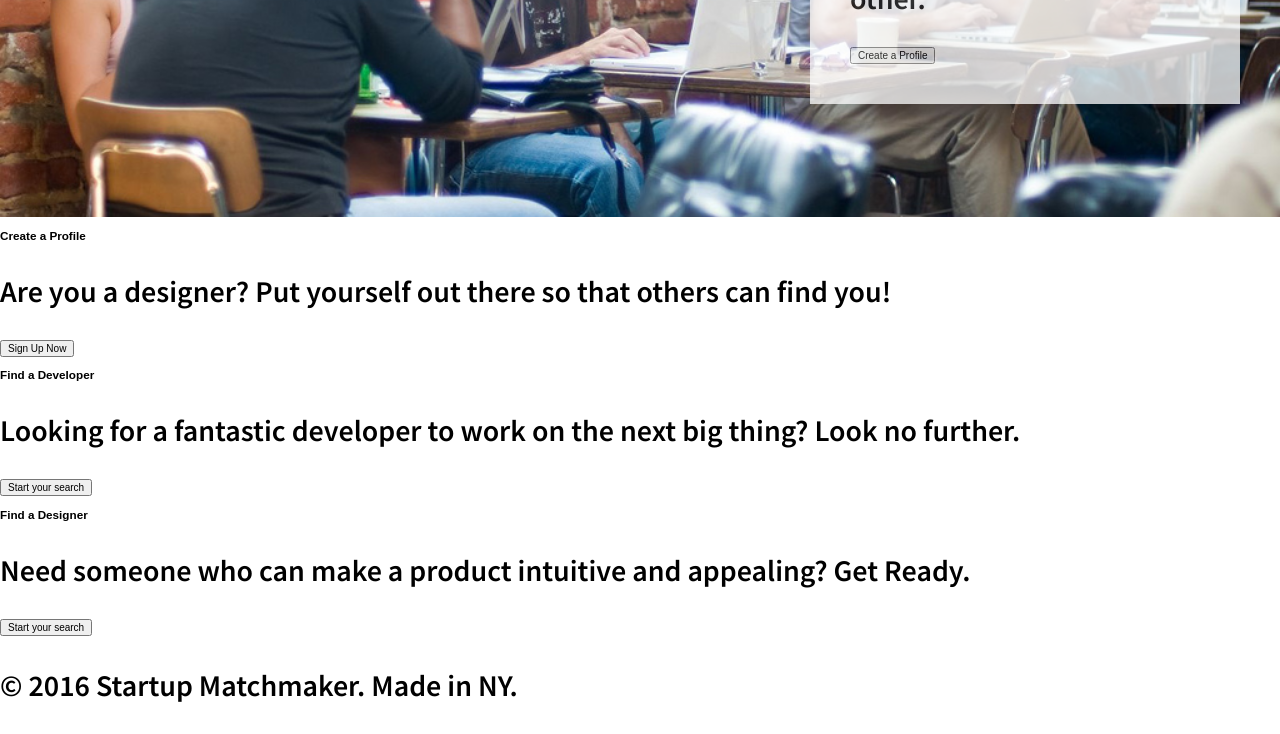
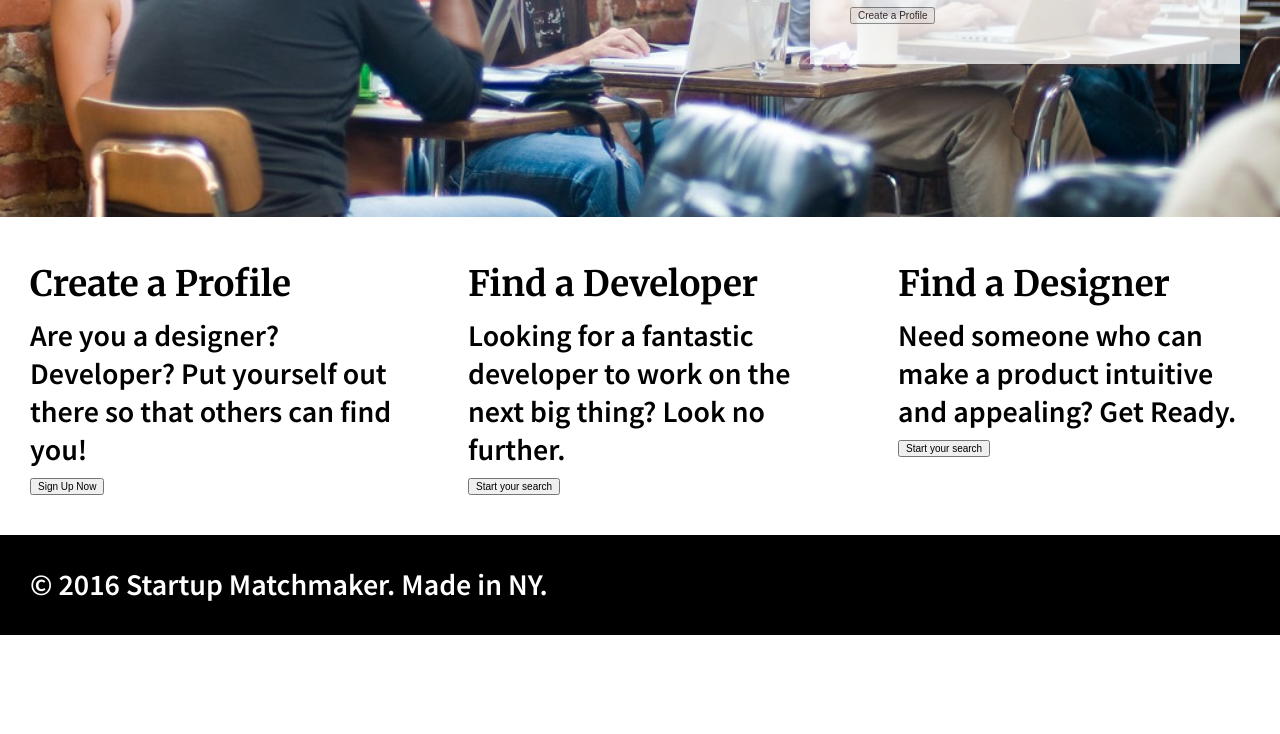
Before and after one commit to MikeHeighway/startup-matchmaker, a plain HTML site: page website/index.html in a window 1280 px wide. Shown: the part 763-1497 px from the top of the page. After the commit the page ends 1398 px from the top, so only its background shows below. Drawn offline with nearby package versions, Linux system fonts and the light colour scheme.

Commit message:
Completed CTA Styling
CTA Section is complete

```diff
--- a/website/css/stylesheet.css
+++ b/website/css/stylesheet.css
@@ -51,6 +51,14 @@ h2 {
 	text-align: center;
 }
 
+h3 {
+	font-family: "Merriweather", serif;
+	font-size: 3.5rem;
+	margin: 1.5rem auto 0 auto;
+
+
+}
+
 ul {
 	list-style: none;
 	padding: 0;
@@ -93,6 +101,12 @@ p {
 	font-family: "Source Sans Pro", sans-serif;
 	font-weight: 600;
 	font-size: 3rem;
+	margin: 1rem auto 1rem;
+}
+
+p.footer {
+	color: #fff;
+	padding: 3rem;
 }
 
 /* Containers */
@@ -143,6 +157,17 @@ body {
 	opacity: 0.75;
 }
 
+.cta-block {
+	padding: 3rem;
+	vertical-align: top;
+}
+
+footer {
+	background: #000;
+	min-height: 10rem;
+	margin: 0;
+}
+
 /* Decorations */
 hr {
 	margin: 2rem 0 0 0;
--- a/website/index.html
+++ b/website/index.html
@@ -39,18 +39,18 @@
 			<button>Create a Profile</button>
 		</div>
 	</section>
-	<main>
-		<section>
+	<main class="inline-flex-container">
+		<section class="cta-block">
 			<h3>Create a Profile</h3>
-			<p>Are you a designer? Put yourself out there so that others can find you!</p>
+			<p>Are you a designer? Developer? Put yourself out there so that others can find you!</p>
 			<button>Sign Up Now</button>
 		</section>
-		<section>
+		<section class="cta-block">
 			<h3>Find a Developer</h3>
 			<p>Looking for a fantastic developer to work on the next big thing? Look no further.</p>
 			<button>Start your search</button>
 		</section>
-		<section>
+		<section class="cta-block">
 			<h3>Find a Designer</h3>
 			<p>Need someone who can make a product intuitive and appealing? Get Ready.</p>
 			<button>Start your search</button>
@@ -58,7 +58,7 @@
 	</main>
 
 	<footer>
-		<p>© 2016 Startup Matchmaker. Made in NY.</p>
+		<p class="footer">© 2016 Startup Matchmaker. Made in NY.</p>
 	</footer>
 
 </body>
```
